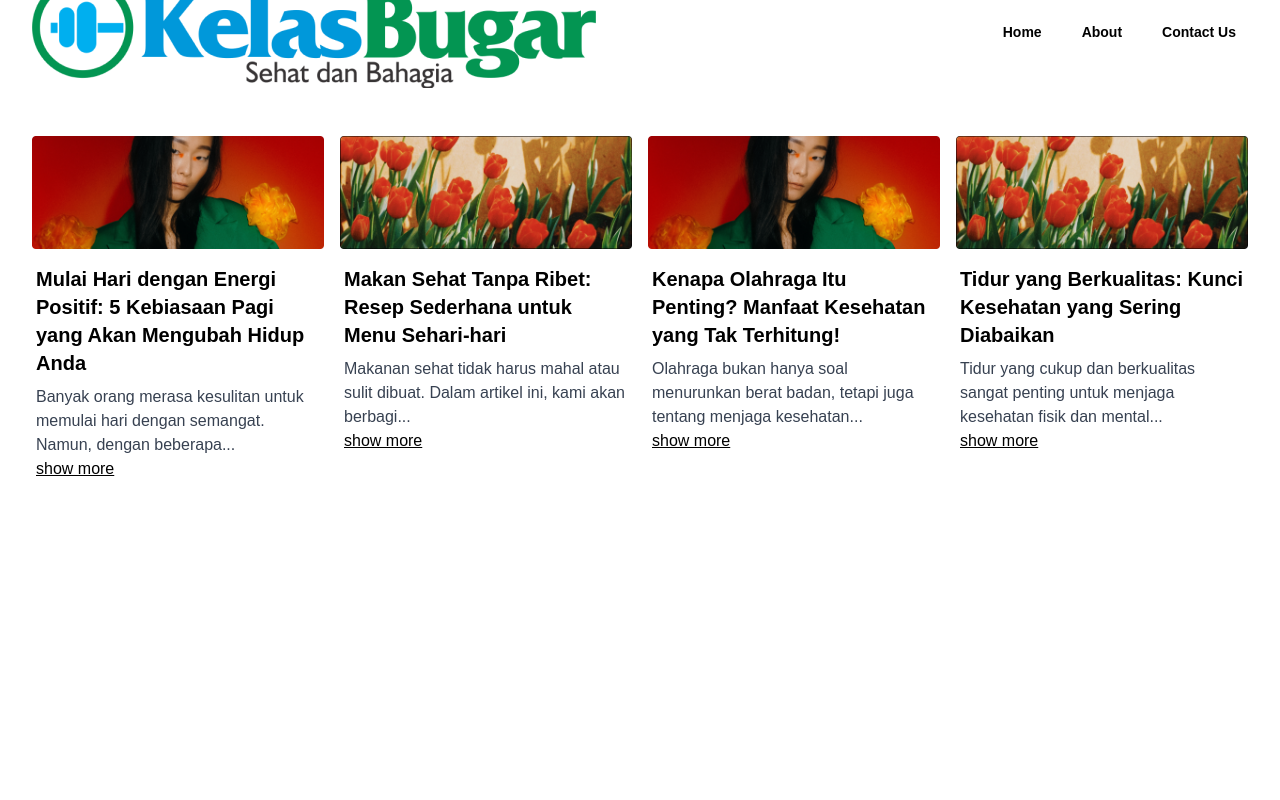
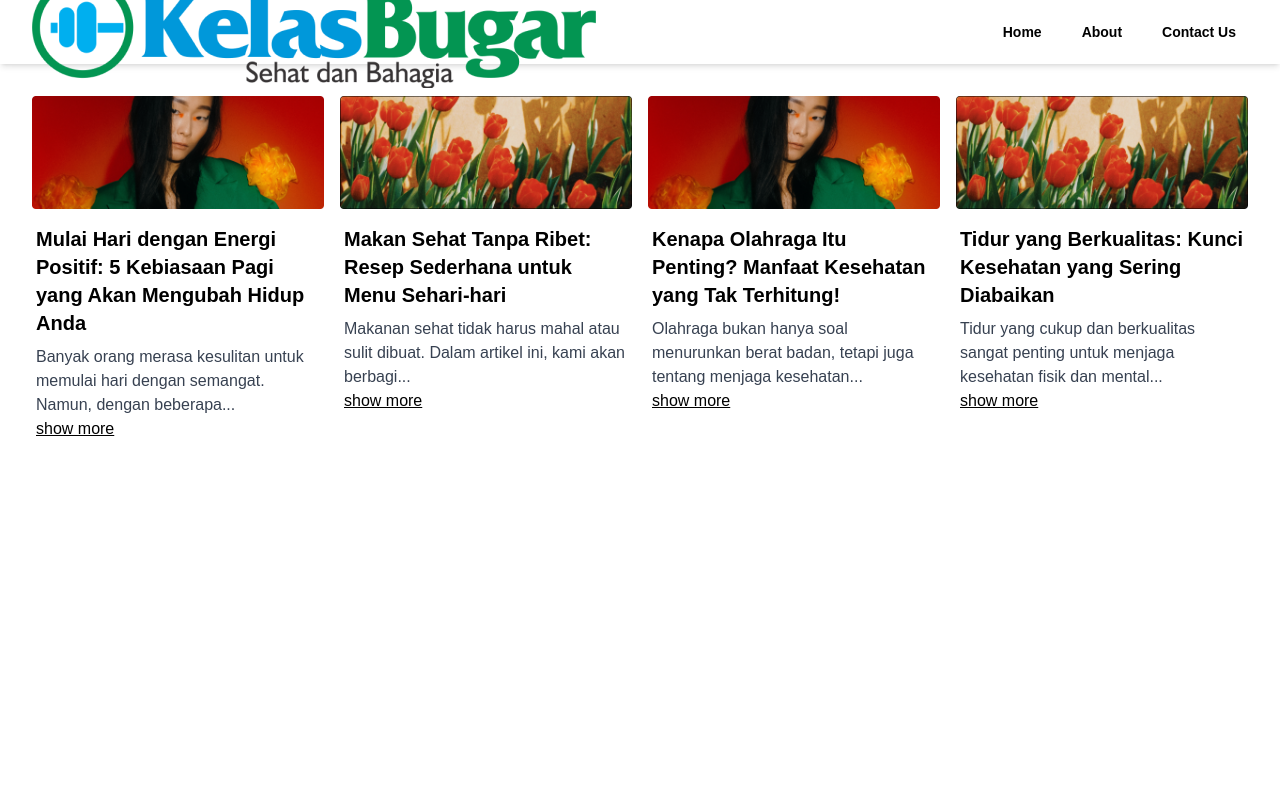
Before and after one commit to sofim204/kelas-bugar-fe, a Next.js app: page / in a window 1280 px wide. Shown: the top 800 px of the page. Built offline with nearby package versions, Linux system fonts and the light colour scheme.

Commit message:
improve navbar and home page

```diff
--- a/app/(root)/page.tsx
+++ b/app/(root)/page.tsx
@@ -18,7 +18,7 @@ export default function Home() {
     };
 
     return (
-        <div className="min-h-screen flex justify-center items-start p-8 mt-10">
+        <div className="min-h-screen flex justify-center items-start p-8 mt-16">
             <main className="grid grid-cols-1 sm:grid-cols-2 md:grid-cols-3 lg:grid-cols-4 gap-4">
                 {
                     postData.map((post, index) => (
--- a/app/components/Navbar.tsx
+++ b/app/components/Navbar.tsx
@@ -12,7 +12,7 @@ export const Navbar = () => {
     };
 
     return (
-        <nav className="bg-white">
+        <nav className="bg-white fixed w-full z-50 top-0 left-0 shadow-md">
             <div className="mx-auto max-w-7xl px-2 sm:px-6 lg:px-8">
                 <div className="relative flex h-16 items-center justify-between">
                     {/* Logo */}
@@ -80,7 +80,7 @@ export const Navbar = () => {
             {/* Mobile Menu */}
             {isMobileMenuOpen && (
                 <div className="sm:hidden" id="mobile-menu">
-                    <div className="space-y-1 px-2 pb-3 pt-2">
+                    <div className="space-y-1 px-2 pb-3 pt-2 shadow-lg">
                         <Link href="/" className="block px-3 py-2 text-base font-semibold text-black hover:underline" aria-current="page">Home</Link>
                         <Link href="/about" className="block px-3 py-2 text-base font-semibold text-black hover:underline">About</Link>
                         <Link href="/contact" className="block px-3 py-2 text-base font-semibold text-black hover:underline">Contact Us</Link>
```
